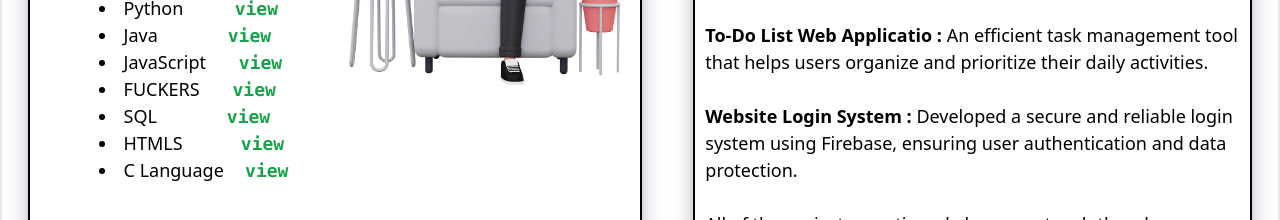
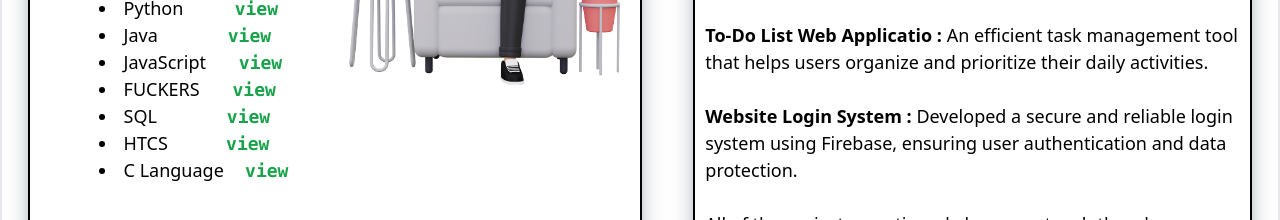
Before and after one commit to sanjulamax/MyPortfolio, a React (Vite) app: page / in a window 1280 px wide. Shown: the part 3120-3340 px from the top of the page. Built offline with nearby package versions, Linux system fonts and the light colour scheme.

Commit message:
change#010

```diff
--- a/src/sec1/sec1.jsx
+++ b/src/sec1/sec1.jsx
@@ -185,7 +185,7 @@ I have successfully enhanced my skills and knowledge through various certificati
    <li> FUCKERS<a href='/javascript.png' className='ml-[12%] pl-[5px] pr-[5px]  text-green-600 font-mono font-bold rounded-md'>view</a></li>
   <li> SQL<a href='./sql.png' className='ml-[28%] pl-[5px] pr-[5px]   text-green-600 font-mono font-bold rounded-md'>view</a></li>
 
-  <li> HTMLS<a href='https://drive.google.com/file/d/17NGN873bzdHVRTvgHMxhhZbniH9474qx/view?usp=drive_link' className='ml-[23%] pl-[5px] pr-[5px]  text-green-600 font-mono font-bold rounded-md'>view</a></li>
+  <li> HTCS<a href='https://drive.google.com/file/d/17NGN873bzdHVRTvgHMxhhZbniH9474qx/view?usp=drive_link' className='ml-[23%] pl-[5px] pr-[5px]  text-green-600 font-mono font-bold rounded-md'>view</a></li>
 
 
 
```
